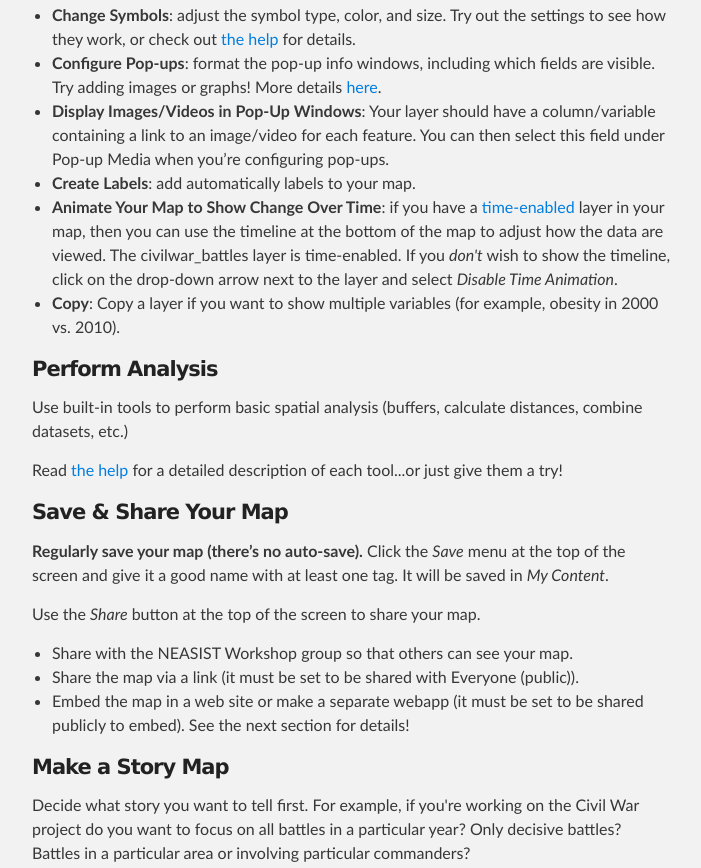
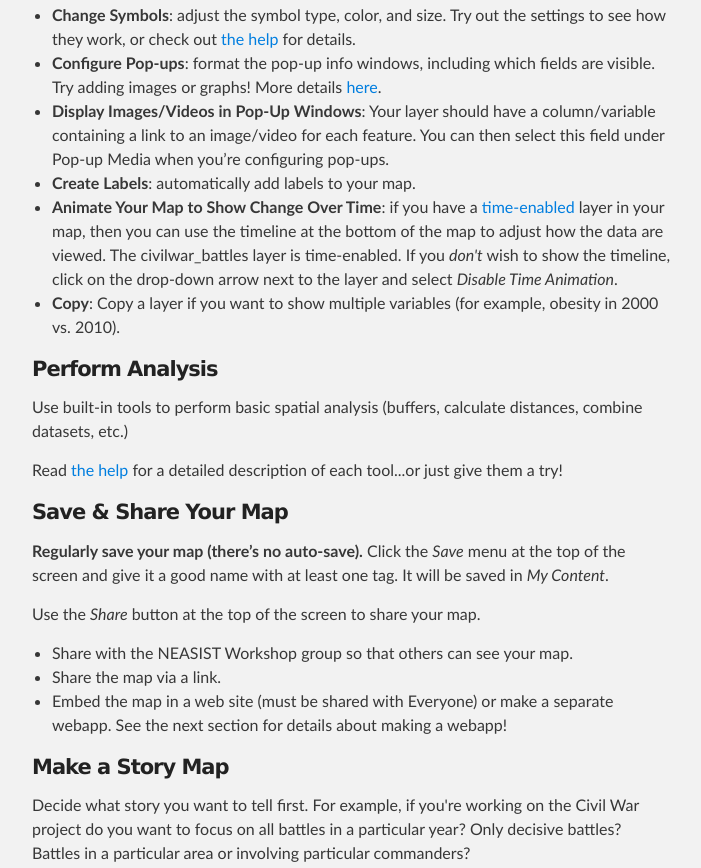
Before and after one commit to cferwerda/socsci_bootcamp, a plain HTML site: page index.html in a window 1280 px wide. Shown: the part 3216-4084 px from the top of the page, without its empty margins (288-989 px from the left). Drawn offline with Linux system fonts and the light colour scheme.

```diff
--- a/index.html
+++ b/index.html
@@ -165,7 +165,7 @@
 <li>
 <strong>Display Images/Videos in Pop-Up Windows</strong>: Your layer should have a column/variable containing a link to an image/video for each feature. You can then select this field under Pop-up Media when you’re configuring pop-ups.</li>
 <li>
-<strong>Create Labels</strong>: add automatically labels to your map.</li>
+<strong>Create Labels</strong>: automatically add labels to your map.</li>
 <li>
 <strong>Animate Your Map to Show Change Over Time</strong>: if you have a <a href="http://doc.arcgis.com/en/arcgis-online/create-maps/configure-time.htm">time-enabled</a> layer in your map, then you can use the timeline at the bottom of the map to adjust how the data are viewed. The civilwar_battles layer is time-enabled. If you <em>don't</em> wish to show the timeline, click on the drop-down arrow next to the layer and select <em>Disable Time Animation</em>.</li>
 <li>
@@ -188,8 +188,8 @@
 
 <ul>
 <li>Share with the NEASIST Workshop group so that others can see your map.</li>
-<li>Share the map via a link (it must be set to be shared with Everyone (public)).</li>
-<li>Embed the map in a web site or make a separate webapp (it must be set to be shared publicly to embed). See the next section for details!</li>
+<li>Share the map via a link.</li>
+<li>Embed the map in a web site (must be shared with Everyone) or make a separate webapp. See the next section for details about making a webapp!</li>
 </ul>
 
 <h4>
@@ -235,7 +235,7 @@
 
 <ol>
 <li>Go to your CartoDB dashboard (<a href="https://yourusername.cartodb.com/dashboard/">https://yourusername.cartodb.com/dashboard/</a>)  and click <em>New Table</em> (the big plus sign in the right side of the screen).</li>
-<li>Now you have several ways to bring in datasets. Two commonly options:
+<li>Now you have several ways to bring in datasets. Two common options:
 
 <ul>
 <li>
```
Also changed, not shown: params.json (+1 -1 lines).
